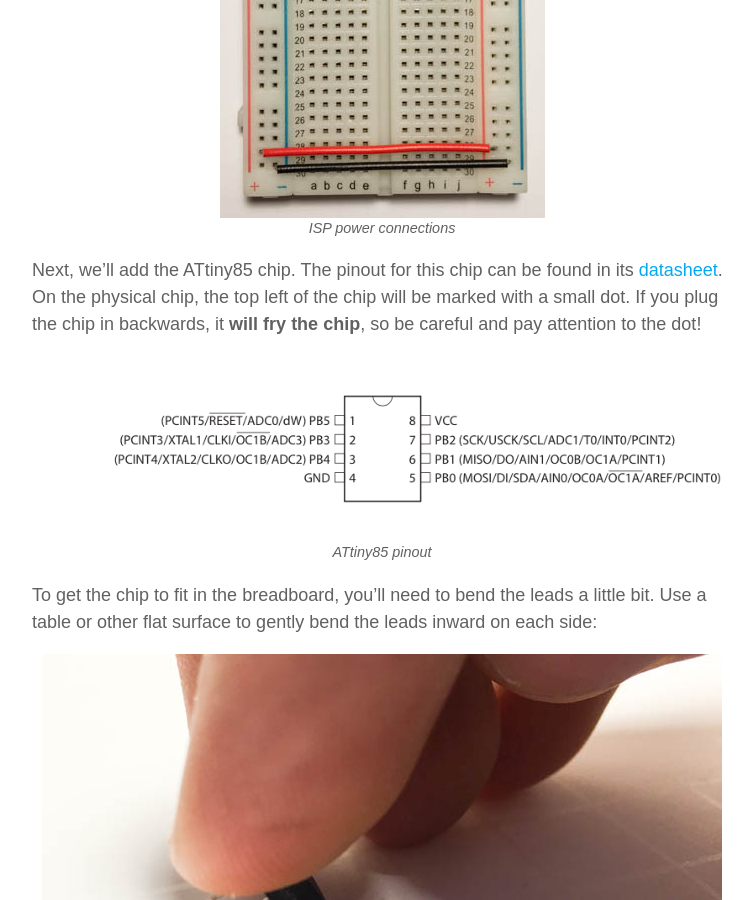
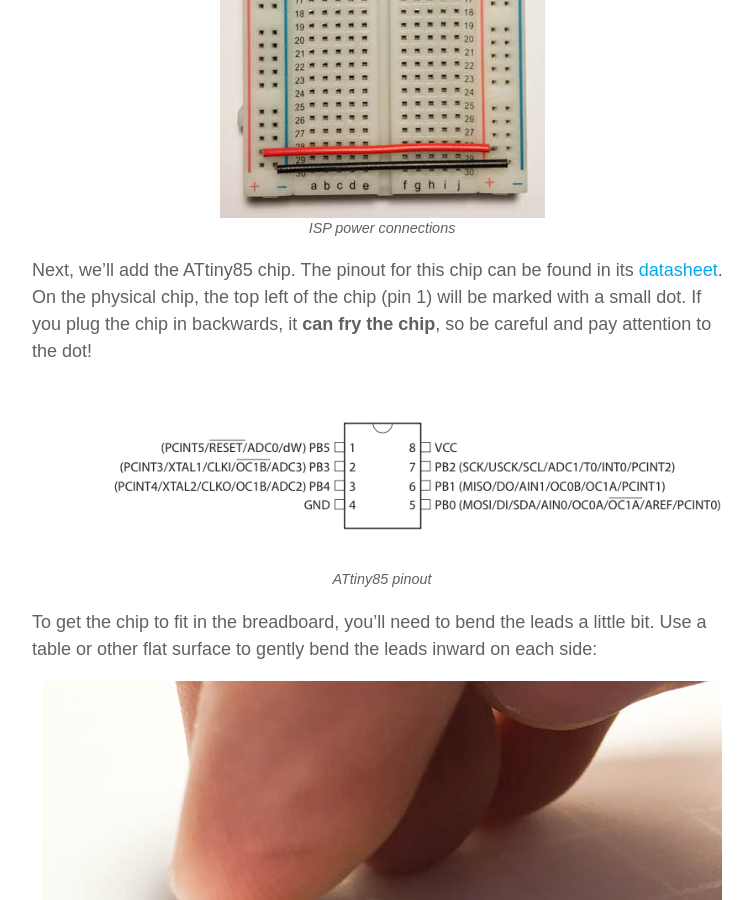
Before and after one commit to qrohlf/qrohlf.github.io, a Jekyll site: the page built from _posts/2014-12-26-blinky-a-micro-tv-zapper-kit.md, in a window 1280 px wide and 900 px high, scrolled down 5521 px. Shown: the whole window, without its empty margins (258-1011 px from the left). Built offline with Jekyll 4.4.1, drawn with Linux system fonts in a browser that asks for light colours; Markdown is read by kramdown in place of the engine named in the settings; a script that is not in the unit is left out.

Commit message:
fix schematics

```diff
--- a/_posts/2014-12-26-blinky-a-micro-tv-zapper-kit.md
+++ b/_posts/2014-12-26-blinky-a-micro-tv-zapper-kit.md
@@ -81,7 +81,7 @@ First, put the AVR programming adapter on the breadboard and connect the VCC and
 ![Power Rails Connected](/images/blinky/programmer_power.jpg)
 <span class="caption">ISP power connections</span>
 
-<span id="add-attiny">Next</span>, we'll add the ATtiny85 chip. The pinout for this chip can be found in its [datasheet](/images/blinky/atmel-2586-avr-8-bit-microcontroller-attiny25-attiny45-attiny85_datasheet.pdf). On the physical chip, the top left of the chip will be marked with a small dot. If you plug the chip in backwards, it **will fry the chip**, so be careful and pay attention to the dot!
+<span id="add-attiny">Next</span>, we'll add the ATtiny85 chip. The pinout for this chip can be found in its [datasheet](/images/blinky/atmel-2586-avr-8-bit-microcontroller-attiny25-attiny45-attiny85_datasheet.pdf). On the physical chip, the top left of the chip (pin 1) will be marked with a small dot. If you plug the chip in backwards, it **can fry the chip**, so be careful and pay attention to the dot!
 
 ![Attiny85 Pinout](/images/blinky/attiny85_pinout.png)
 <span class="caption">ATtiny85 pinout</span>
```
Also changed, not shown: images/blinky/schematic_big.png, images/blinky/schematic_small.png.
